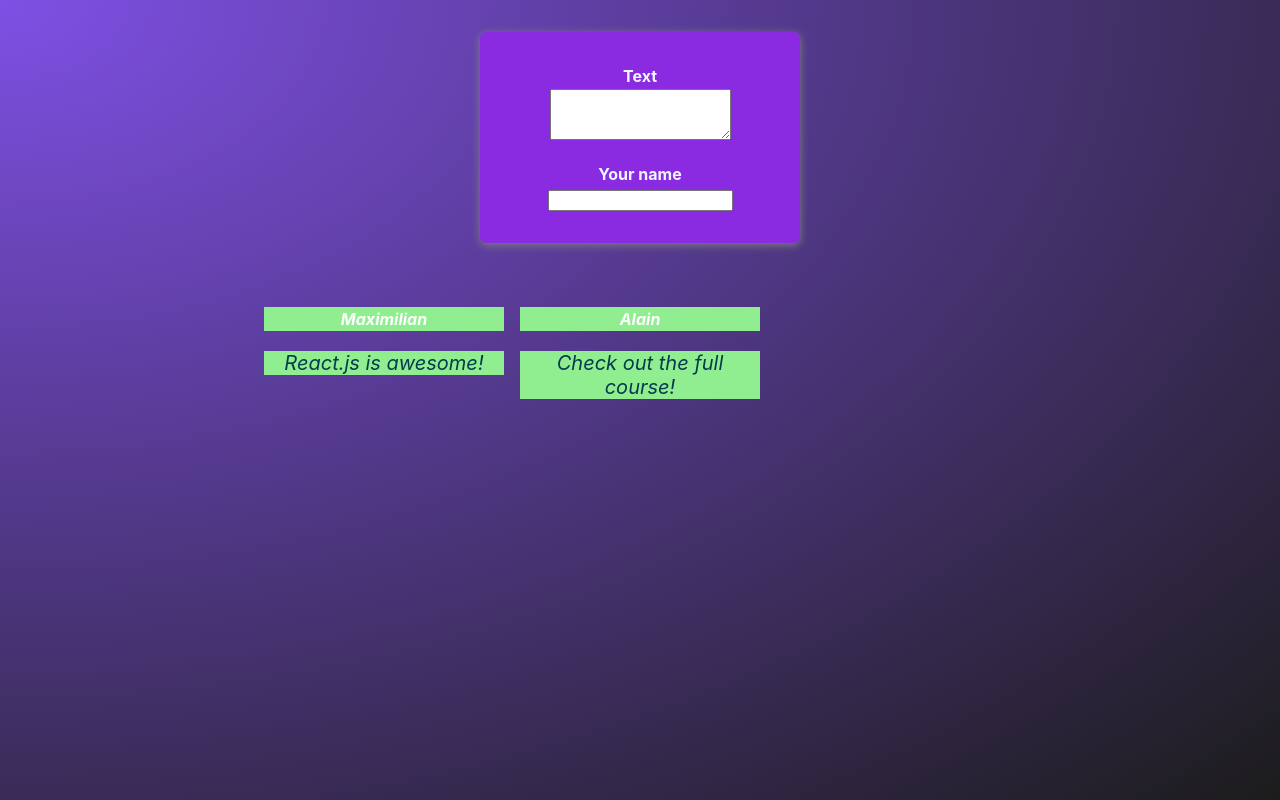
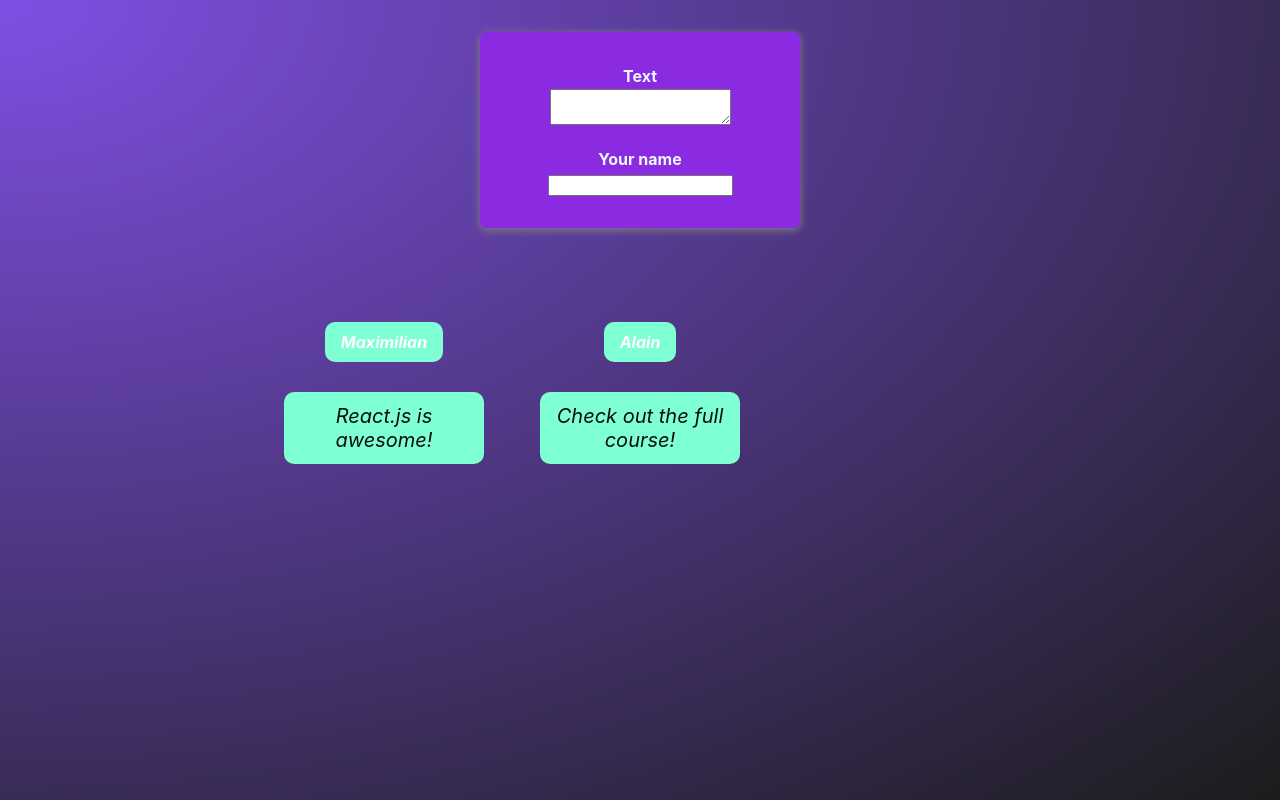
Before and after one commit to alainiranzi/Udemy-react, a React (Vite) app: page / in a window 1280 px wide. Built offline with nearby package versions, Linux system fonts and the light colour scheme.

Commit message:
still on forms

```diff
--- a/src/components/NewPost.jsx
+++ b/src/components/NewPost.jsx
@@ -5,11 +5,11 @@ function NewPost() {
         <form className={classes.form}>
             <p>
                 <label htmlFor="body">Text</label>
-                <textarea id="body" required rows={3} />
+                <textarea id="body" />
                 </p>
                 <p>
                     <label htmlFor="name">Your name</label>
-                    <input type="text" id="name" required />
+                    <input type="text" id="name" />
                     </p>
                     </form>
     );
--- a/src/components/Post.jsx
+++ b/src/components/Post.jsx
@@ -1,13 +1,12 @@
 import classes from './post.module.css';
 
 function Post(props) {
-
-
     return (
-        <li className="classes.post">
+        <li className={classes.post}>
             <p className={classes.author}>{props.author}</p>
             <p className={classes.text}>{props.body}</p>
         </li>
     );
 }
+
 export default Post;
--- a/src/components/Post.module.css
+++ b/src/components/Post.module.css
@@ -1,23 +1,28 @@
 .post {
+    display: flex;
+    flex-direction: column;
+    align-items: center;       /* center horizontally */
+    text-align: center;
+    padding: 20px;
+    margin: 10px 0;
+}
 
-    background-color: white;
-    border-radius: 8px;
-    align-items: center;
-    text-align: center;
-
-
-}
 .author {
     font-weight: bold;
-    font-style: italic ;
-    background-color: lightgreen;
+    font-style: italic;
+    background-color: aquamarine;
+    border-radius: 10px;
+    padding: 8px 16px;
+    margin-bottom: 10px;
+    width: fit-content;
 }
+
 .text {
-
     font-size: 1.25rem;
-
-    color: rgb(6, 59, 77);
+    color: rgb(8, 15, 17);
     font-style: italic;
-    background-color: lightgreen ;
-
+    background-color: aquamarine;
+    border-radius: 10px;
+    padding: 12px 16px;
+    max-width: 500px;
 }
```
Also changed, not shown: src/index.css (line endings or trailing spaces).
